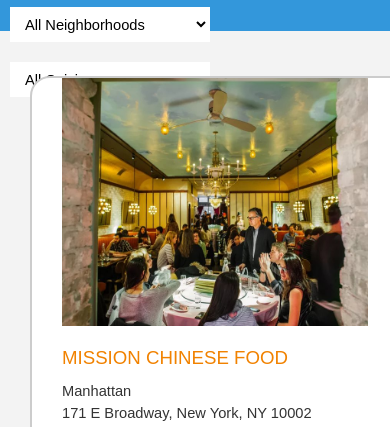
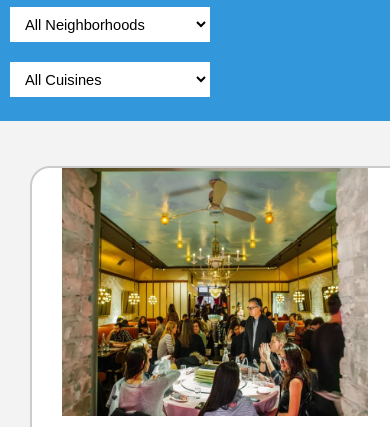
Before and after one commit to horvathildikomm/cicaRestaurant, a plain HTML site: page index.html in a window 390 px wide. Shown: the part 499-926 px from the top of the page. Drawn offline with Linux system fonts and the light colour scheme; some packages are replaced by stand-ins of ours.

Commit message:
filter-options OK

```diff
--- a/css/styles.css
+++ b/css/styles.css
@@ -106,10 +106,17 @@ nav h1 a {
 /* ====================== Restaurant Filtering ====================== */
 .filter-options {
   width: 100%;
-  height: 50px;
+  height: 80px;
   background-color: #3397DB;
   align-items: center;
 }
+
+@media screen and (max-width: 460px){
+	.filter-options{
+		height: 140px;
+	}
+}
+
 .filter-options h2 {
   color: white;
   font-size: 1rem;
--- a/js/main.js
+++ b/js/main.js
@@ -3,7 +3,7 @@ let restaurants,
   cuisines
 var map
 var markers = []
-
+/*
 console.log("waddup")
 if (navigator.serviceWorker) {
   navigator.serviceWorker.register('service-worker.js')
@@ -14,7 +14,7 @@ if (navigator.serviceWorker) {
     console.log('Registration failed: ', error);
   });
 }
-
+*/
 /**
  * Fetch neighborhoods and cuisines as soon as the page is loaded.
  */
```
